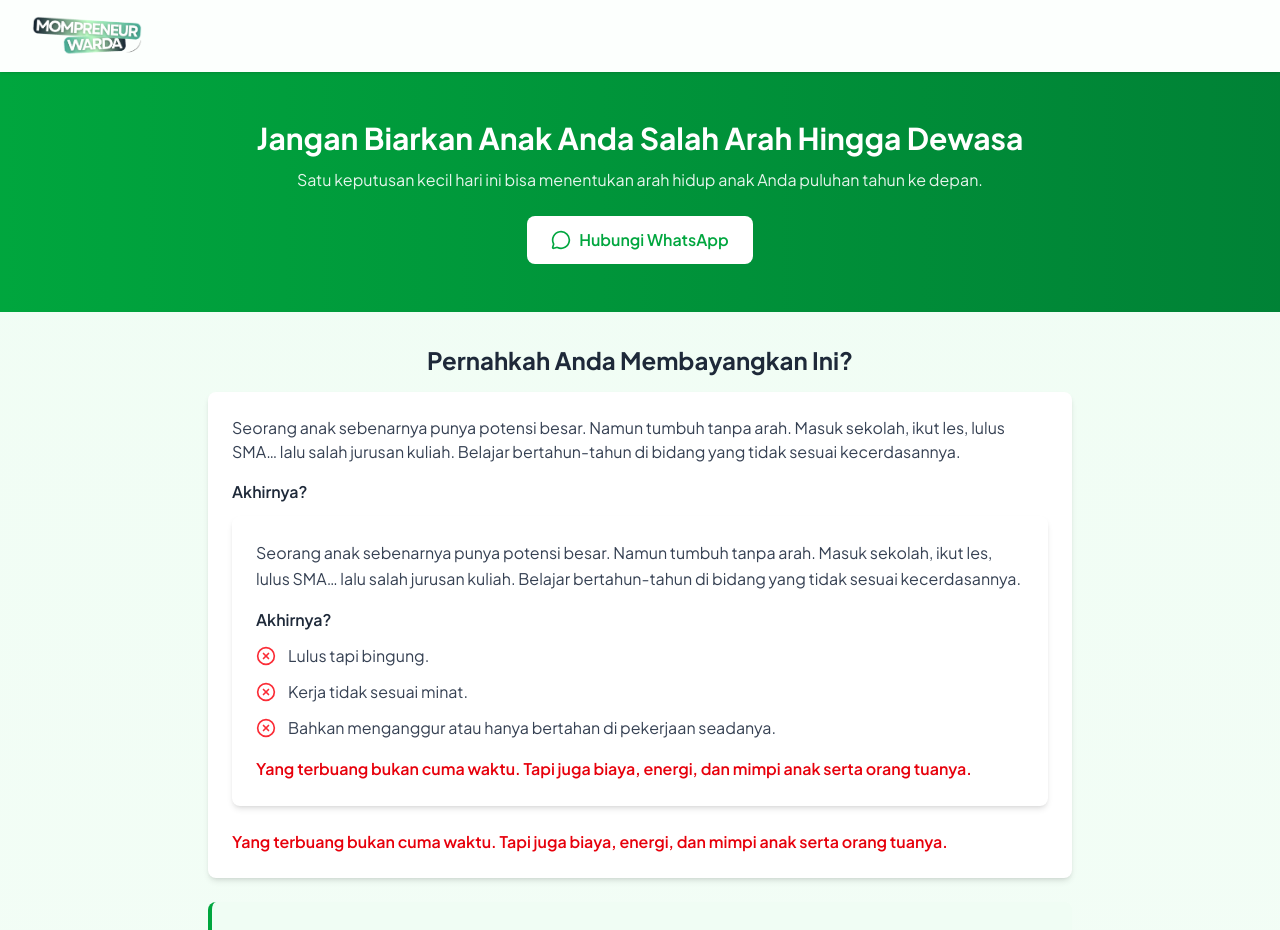
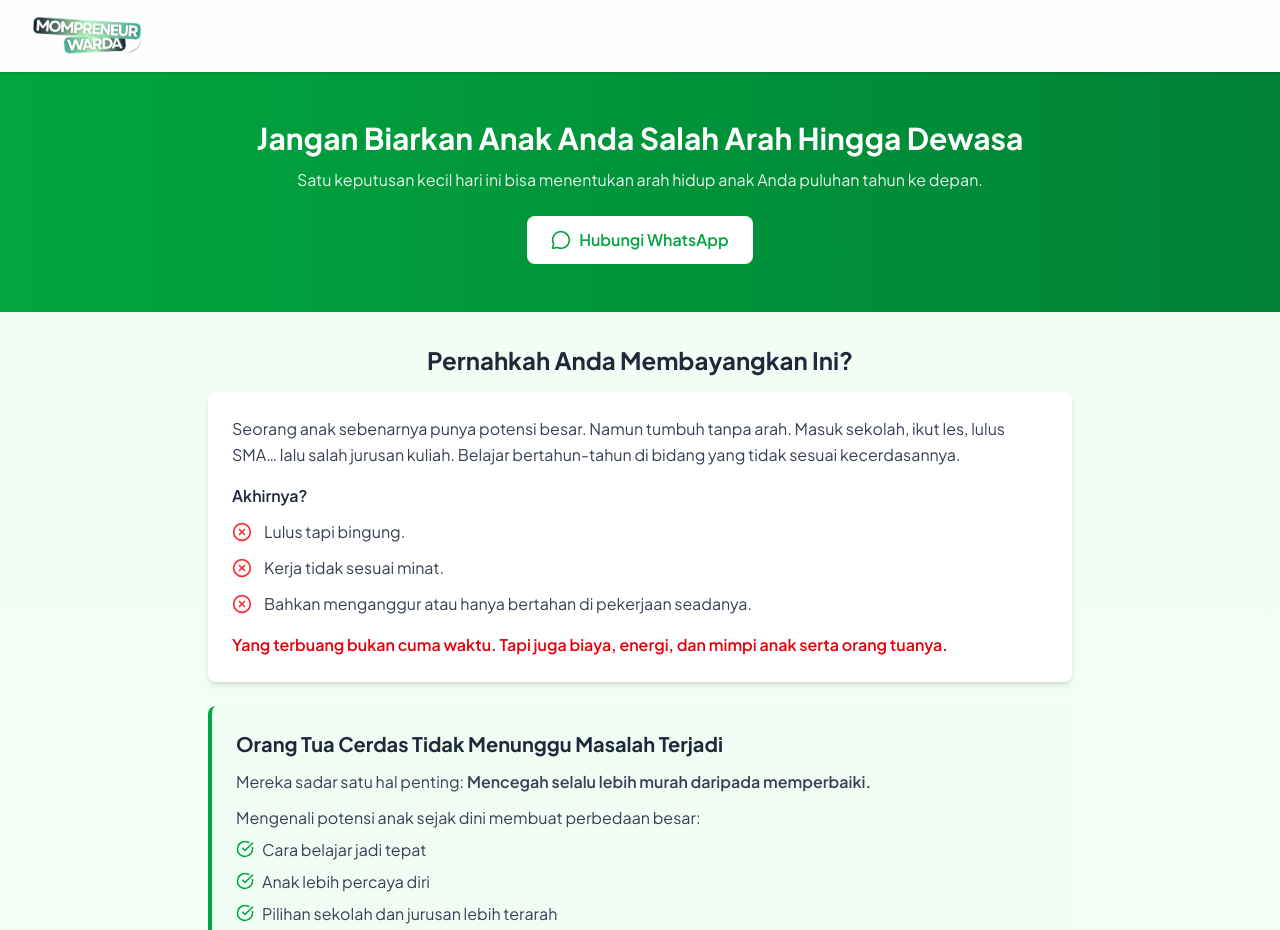
Before and after one commit to akmlrhim/wardaproject, a React (Vite) app: page /bisnis/stifin in a window 1280 px wide. Shown: the top 930 px of the page. Built offline with nearby package versions, Linux system fonts and the light colour scheme.

Commit message:
add vercel json

```diff
--- a/src/pages/business/Stifin.jsx
+++ b/src/pages/business/Stifin.jsx
@@ -31,12 +31,6 @@ const Stifin = () => {
           Pernahkah Anda Membayangkan Ini?
         </h2>
         <div className="bg-white rounded-lg shadow-md p-6 mb-6">
-          <p className="text-sm md:text-base text-gray-700 mb-4">
-            Seorang anak sebenarnya punya potensi besar. Namun tumbuh tanpa arah. Masuk sekolah, ikut les, lulus SMA…
-            lalu salah jurusan kuliah. Belajar bertahun-tahun di bidang yang tidak sesuai kecerdasannya.
-          </p>
-          <p className="text-sm md:text-base font-semibold text-gray-800 mb-3">Akhirnya?</p>
-          <div className="bg-white rounded-lg shadow-md p-6 mb-6">
           <p className="text-sm md:text-base text-gray-700 mb-4 leading-relaxed">
             Seorang anak sebenarnya punya potensi besar. Namun tumbuh tanpa arah. Masuk sekolah, ikut les, lulus SMA…
             lalu salah jurusan kuliah. Belajar bertahun-tahun di bidang yang tidak sesuai kecerdasannya.
@@ -62,10 +56,6 @@ const Stifin = () => {
           </ul>
 
           <p className="text-sm md:text-base text-red-600 font-semibold leading-relaxed">
-              Yang terbuang bukan cuma waktu. Tapi juga biaya, energi, dan mimpi anak serta orang tuanya.
-            </p>
-          </div>
-          <p className="text-sm md:text-base text-red-600 font-semibold">
             Yang terbuang bukan cuma waktu. Tapi juga biaya, energi, dan mimpi anak serta orang tuanya.
           </p>
         </div>
```
Also changed, not shown: vercel.json (added). Lines whose indentation alone changed are shown as unchanged.
